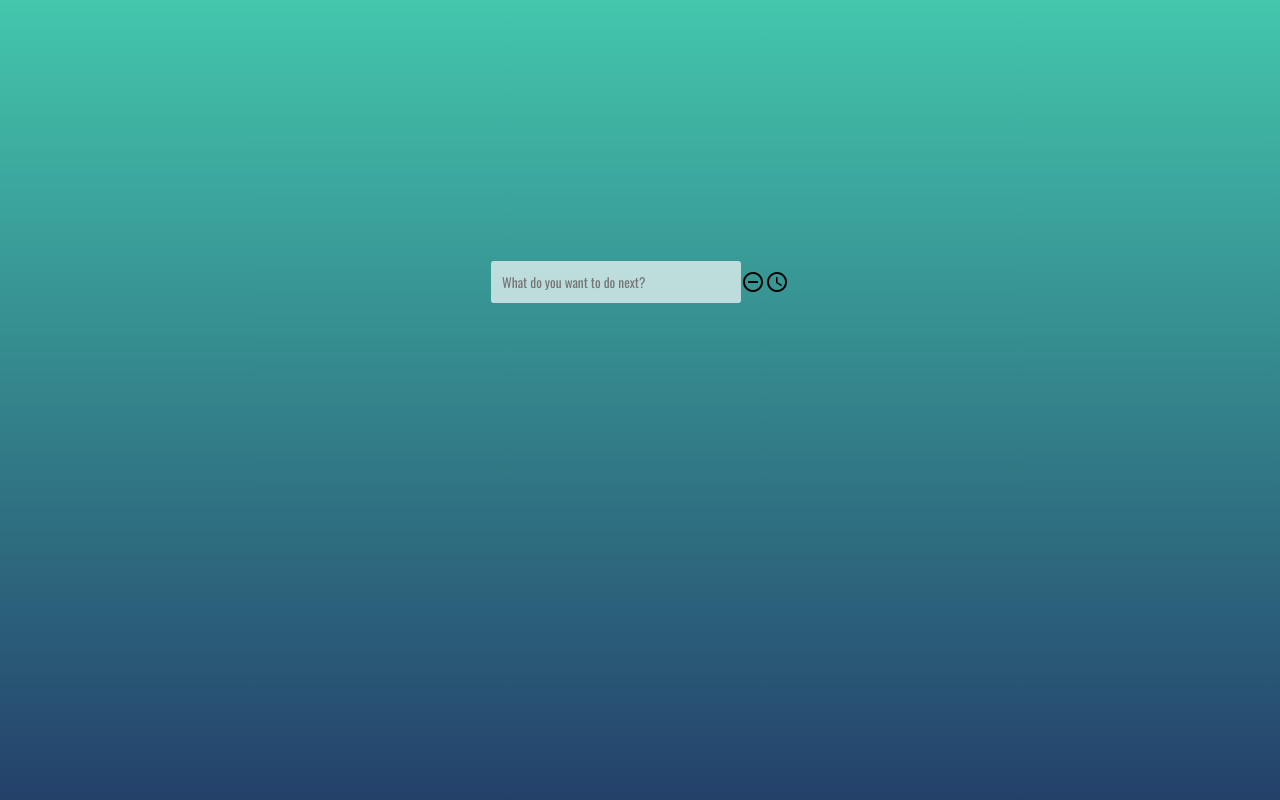
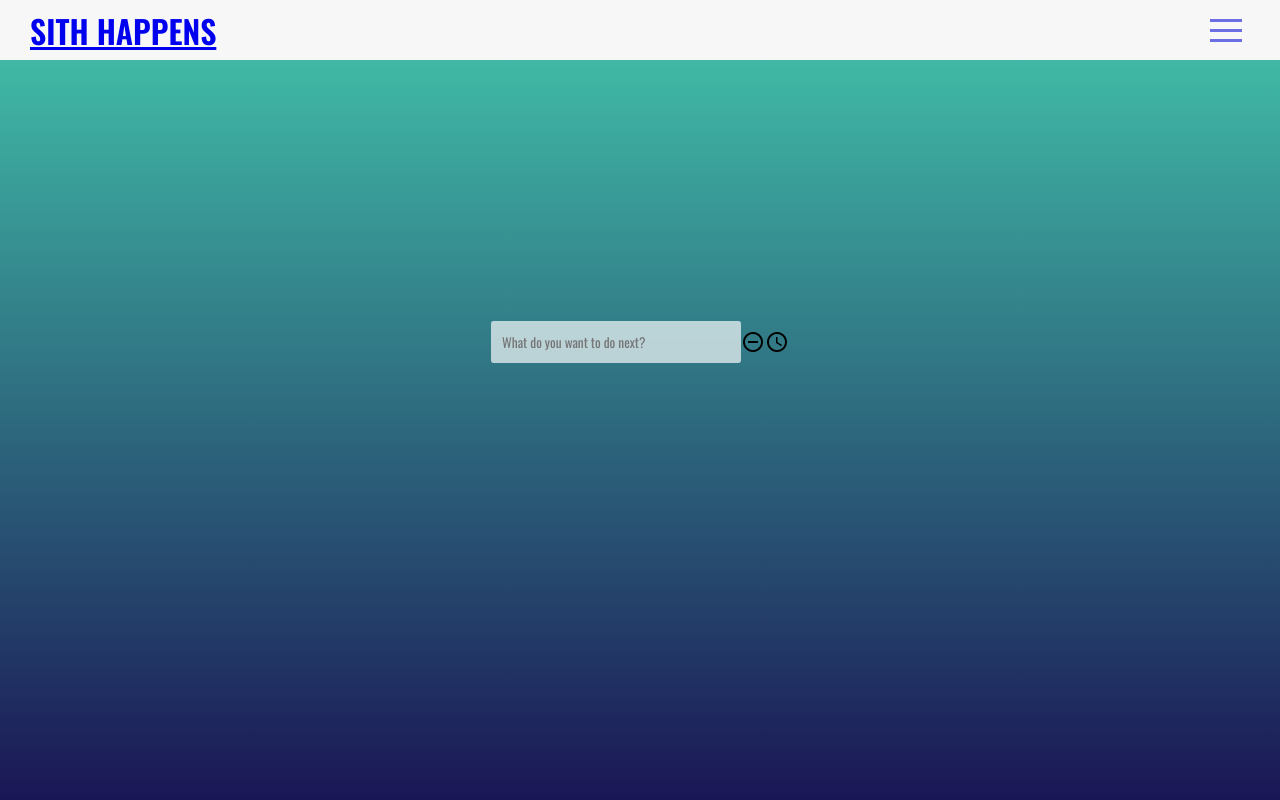
Before and after one commit to alaraayan/todo-frontend, a React (Create React App) app: page /my-list/todos/1 in a window 1280 px wide. Shown: the top 800 px of the page. Built offline with nearby package versions, Linux system fonts and the light colour scheme; no server answers.

Commit message:
nav added

```diff
--- a/package.json
+++ b/package.json
@@ -3,9 +3,12 @@
   "version": "0.1.0",
   "private": true,
   "dependencies": {
+    "@fortawesome/free-solid-svg-icons": "^5.15.4",
+    "@fortawesome/react-fontawesome": "^0.1.16",
     "axios": "^0.21.1",
     "eslint-plugin-jsx-a11y": "^6.4.1",
     "eslint-plugin-react-hooks": "^4.2.0",
+    "hamburger-react": "^2.4.1",
     "http-proxy-middleware": "^1.3.1",
     "react": "^17.0.2",
     "react-dom": "^17.0.2",
--- a/src/App.js
+++ b/src/App.js
@@ -1,6 +1,7 @@
 import React from 'react'
 import { BrowserRouter, Routes, Route } from 'react-router-dom'
 
+import Nav from './components/common/Nav'
 import Home from './components/common/Home'
 import Register from './components/auth/Register'
 import Login from './components/auth/Login'
@@ -10,6 +11,7 @@ import TodoDetail from './components/todos/TodoDetail'
 function App() {
   return (
     <BrowserRouter>
+      <Nav />
       <Routes>
         <Route path="/" element={<Home />} />
         <Route path="register" element={<Register />} />
--- /dev/null
+++ b/src/components/common/Nav.js
@@ -0,0 +1,104 @@
+import React, { useState } from 'react'
+import Hamburger from 'hamburger-react'
+import { FontAwesomeIcon } from '@fortawesome/react-fontawesome'
+import {
+  faHome,
+  faUsers,
+  faUserPlus,
+  faSignOutAlt,
+  // faRocket
+  faUmbrellaBeach,
+  faClipboardList
+
+} from '@fortawesome/free-solid-svg-icons'
+import { Link, useNavigate } from 'react-router-dom'
+import { isAuthenticated, removeToken } from '../../lib/auth'
+// import logo from '../../assets/zenithLogo.png'
+
+export default function Nav() {
+  const navigate = useNavigate()
+  // const location = useLocation()
+  const isLoggedIn = isAuthenticated()
+  const [showColor, setShowColor] = React.useState(false)
+  const [sidebarShow, setSidebarShow] = useState(false)
+
+  const handleSideBar = () => setSidebarShow(!sidebarShow)
+
+  const handleLogout = () => {
+    removeToken()
+    navigate('/')
+  }
+
+  React.useEffect(() => {
+    const scrollListener = () => {
+      window.scrollY > 150 ? setShowColor(true) : setShowColor(false)
+    }
+    window.addEventListener('scroll', scrollListener)
+    return () => {
+      window.removeEventListener('scroll', scrollListener)
+    }
+  }, [])
+
+  return (
+    <>
+      <div
+        className={`navbar ${
+          showColor ? 'navbar-show-color' : 'navbar-default-color'
+        }`}
+      >
+        <Link to="/">
+          <h1>
+            SITH HAPPENS
+          </h1>
+        </Link>
+        <div className="menu-items-end" onClick={handleSideBar}>
+          <Hamburger toggled={sidebarShow} toggle={setSidebarShow} />
+        </div>
+      </div>
+      <div
+        className={
+          sidebarShow
+            ? 'side-nav-menu-container active'
+            : 'side-nav-menu-container'
+        }
+      >
+        <div className="navbar-content-container" onClick={handleSideBar}>
+          <NavLink to="/" icon={faHome} text="Home" />
+          {isLoggedIn ? (
+            <>
+              <NavLink to="/my-list" text="To-Do List" icon={faClipboardList} />
+              <NavLink
+                to="/saved-for-later"
+                text="Saved Items"
+                icon={faUmbrellaBeach}
+              />
+              <p className="navbar-item logout-link" onClick={handleLogout}>
+                <FontAwesomeIcon
+                  className="fa-items-icon"
+                  icon={faSignOutAlt}
+                />
+                Log out
+              </p>
+            </>
+          ) : (
+            <>
+              <NavLink to="/register" icon={faUserPlus} text="Register" />
+              <NavLink to="/login" icon={faUsers} text="Login" />
+            </>
+          )}
+        </div>
+      </div>
+    </>
+  )
+}
+
+function NavLink({ to, icon, text }) {
+  return (
+    <p>
+      <Link to={to} className="navbar-item">
+        <FontAwesomeIcon className="fa-items-icon" icon={icon} />
+        {text}
+      </Link>
+    </p>
+  )
+}
--- a/src/styles/main.scss
+++ b/src/styles/main.scss
@@ -1,5 +1,6 @@
 @use './user-forms.scss';
 @use './todo-list.scss';
+@use './nav.scss';
 
 
 $gradient-green: rgb(67, 198, 172);
--- /dev/null
+++ b/src/styles/nav.scss
@@ -0,0 +1,89 @@
+$off-white: rgb(247, 247, 247);
+$white-transparent: rgba(247, 247, 247, 0.658);
+$off-black: #100f10;
+
+.navbar {
+  position: sticky;
+  top: 0;
+  display: flex;
+  justify-content: space-between;
+  width: 100%;
+  padding: 30px;
+  color: white;
+  height: 40px;
+  z-index: 3;
+  transition-timing-function: ease-in;
+  transition: all 0.8s;
+  align-items: center;
+}
+
+.navbar-show-color {
+  background: $off-white;
+  color: $off-black;
+}
+
+.navbar-default-color {
+  background: $off-white;
+  color: rgb(108, 110, 228);
+}
+
+.navbar > img {
+  position: fixed;
+  left: 1em;
+}
+
+.navbar > div {
+  right: 1em;
+}
+
+/* Side navbar styling */
+.side-nav-menu-container {
+  width: 250px;
+  color: $off-black;
+  background-color: $off-white;
+  height: auto;
+  position: fixed;
+  z-index: 2;
+  right: -100%;
+  padding: 20px 30px;
+  border-radius: 0 0 0 20px;
+}
+
+.side-nav-menu-container.active {
+  right: 0;
+  transition: all 0.4s;
+}
+
+// .navbar-content-container > li {
+//   width: 100%;
+//   height: 70px;
+//   display: flex;
+//   text-align: left;
+// }
+// .navbar-content-container > ul {
+//   margin: 50px;
+// }
+
+.navbar-item {
+  color: $off-black;
+  font-size: 17px;
+  text-decoration: none;
+}
+
+.navbar-item:hover {
+  color: #7b81ec;
+}
+
+.navbar-content-container {
+  width: 100%;
+}
+
+// Font awesome icons
+.fa-items-icon {
+  margin-right: 9px;
+  cursor: pointer;
+}
+
+.logout-link {
+  cursor: pointer;
+}
```
Also changed, not shown: 1 other file (tests, documents, lock files or other folders).
